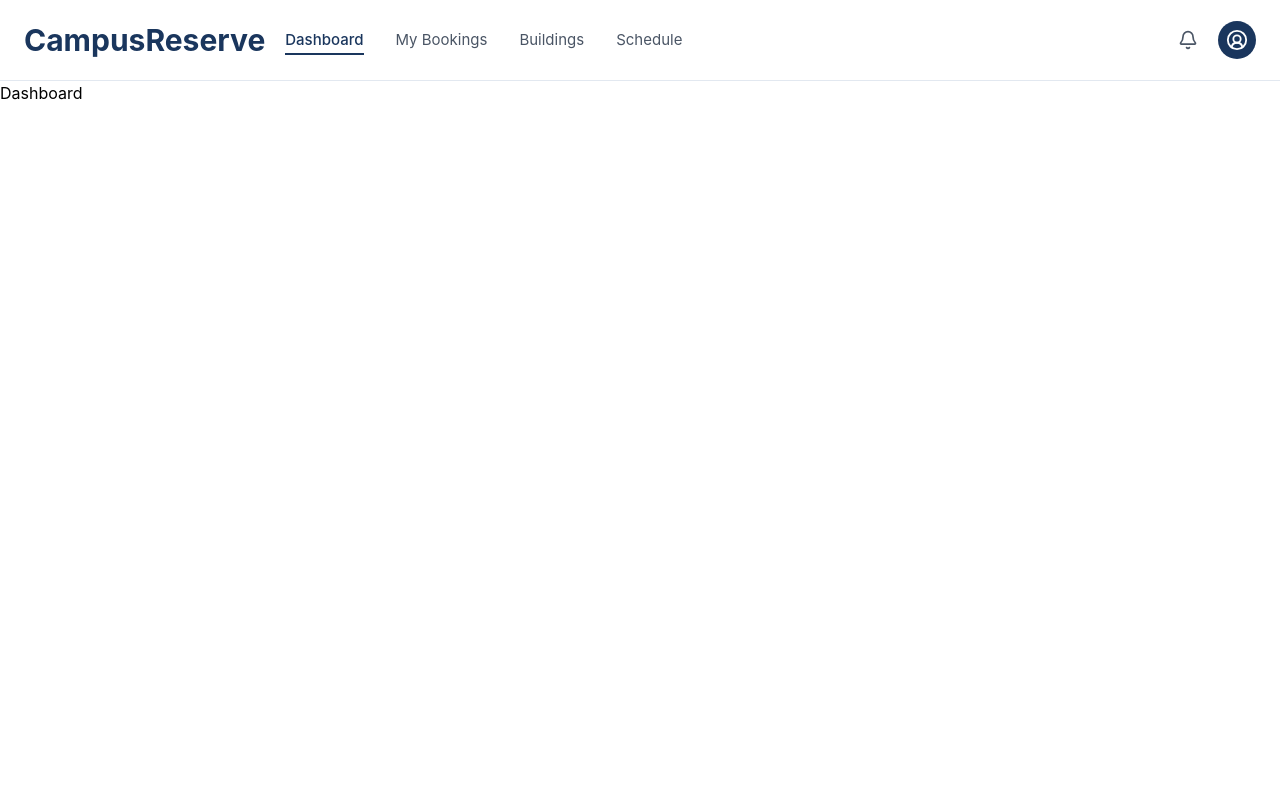
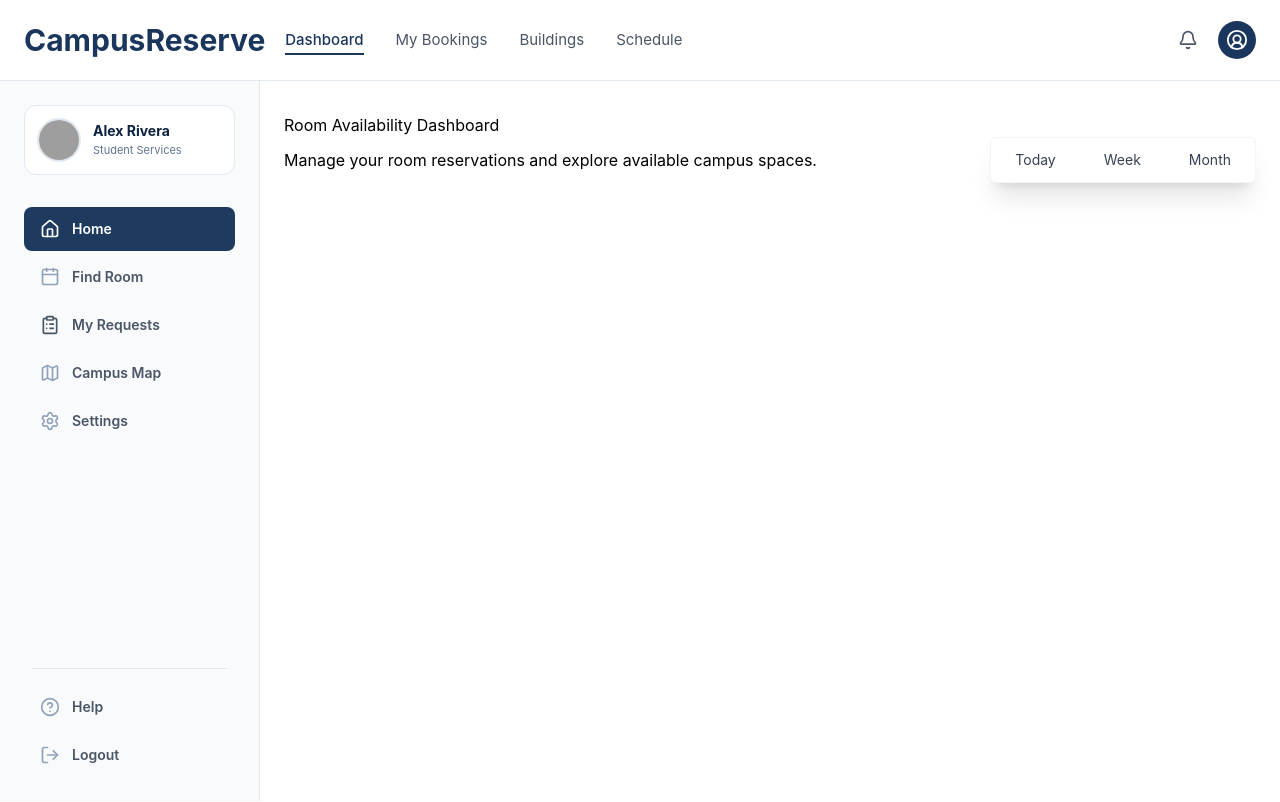
Before and after one commit to sophea-kong/year2-term3-final-project-frontend, a React (Vite) app: page /dashboard in a window 1280 px wide. Shown: the top 802 px of the page. Built offline with nearby package versions, Linux system fonts and the light colour scheme; grey boxes are pictures that could not be loaded.

Commit message:
dash board layout, fix sidebar a bit

```diff
--- a/src/App.jsx
+++ b/src/App.jsx
@@ -1,11 +1,9 @@
 import { Routes, Route, Navigate } from "react-router-dom";
 import Header from "./component/header";
+import Navbar from "./component/Navbar";
+import DashBoard from "./pages/DashBoard";
 
 // test page
-function Dashboard() {
-  return <h1>Dashboard</h1>;
-}
-
 function Bookings() {
   return <h1>My Bookings</h1>;
 }
@@ -22,10 +20,12 @@ export default function App() {
   return (
     <>
       <Header />
+      {/* <Navbar /> */}
+
 
       <Routes>
         <Route path="/" element={<Navigate to="/dashboard" replace />} />
-        <Route path="/dashboard" element={<Dashboard />} />
+        <Route path="/dashboard" element={<DashBoard />} />
         <Route path="/bookings" element={<Bookings />} />
         <Route path="/buildings" element={<Buildings />} />
         <Route path="/schedule" element={<Schedule />} />
--- a/src/component/Sidebar.jsx
+++ b/src/component/Sidebar.jsx
@@ -3,7 +3,7 @@ import { Home, Calendar, ClipboardList, Map, Settings, HelpCircle, LogOut } from
 
 const Sidebar = () => {
   return (
-    <aside className="w-[260px] h-[calc(100vh-70px)] bg-slate-50 border-r border-gray-200 p-6 flex flex-col justify-between select-none shrink-0">
+    <aside className="w-[260px] h-[calc(100vh-5rem)] bg-slate-50 border-r border-gray-200 p-6 flex flex-col justify-between select-none shrink-0 sticky top-20 overflow-y-auto self-start">
       {/* User Profile Card */}
       <div className="flex items-center gap-3 p-3 bg-white rounded-xl border border-slate-200 mb-8">
         <div className="w-11 h-11 rounded-full overflow-hidden border-2 border-slate-200 flex-shrink-0">
--- a/src/component/header.jsx
+++ b/src/component/header.jsx
@@ -12,7 +12,7 @@ export default function Header() {
     const [ openDropdown, setOpenDropdown ] = useState(false);
 
     return (
-        <header className="border-b border-(--secondary-color) bg-white">
+        <header className="border-b border-(--secondary-color) bg-white sticky top-0 z-50">
             <div className="mx-auto flex h-20 items-center justify-between px-6">
                 {/* Left Side */}
                 <div className="flex items-center gap-5">
--- /dev/null
+++ b/src/pages/DashBoard.jsx
@@ -0,0 +1,48 @@
+import Sidebar from "../component/Sidebar";
+import { NavLink } from "react-router-dom";
+
+export default function DashBoard() {
+
+    const timeItems = [
+        {name: "Today", href: "/dashboard/today"},
+        {name: "Week", href: "/dashboard/week"},
+        {name: "Month", href: "/dashboard/month"},
+    ]
+
+    return (
+        <section className="flex min-h-screen w-full">
+            <Sidebar />
+
+            <main className="flex-1 px-6 py-4 md:py-6 lg:py-8">
+                <div className="relative">
+                    <h1>Room Availability Dashboard</h1>
+                    <div className="flex items-center  justify-between gap-4">
+                        <p>Manage your room reservations and explore available campus spaces.</p>
+                        <ul className="inline-flex w-fit flex-wrap bg-white shadow-xl rounded-md border border-gray-100 overflow-hidden">
+                            {timeItems.map((item) => (
+                                <li key={item.href}>
+                                    <NavLink
+                                        to={item.href}
+                                        className={({ isActive }) =>
+                                            `block px-4 py-2 mx-2 my-1 text-sm rounded-sm transition-all duration-150
+                                            hover:bg-gray-100 hover:text-(--primary-color)
+                                            ${isActive ? "bg-gray-100 text-(--primary-color) font-medium" : "text-gray-700"}`
+                                        }
+                                    >
+                                        {item.name}
+                                    </NavLink>
+                                </li>
+                            ))}
+                        </ul>
+                    </div>
+                </div>
+
+
+                {/* add fake content to test scrolling */}
+                <div className="h-[2000px]">
+
+                </div>
+            </main>
+        </section>
+    );
+}
```
Also changed, not shown: src/pages/Home.jsx (added).
